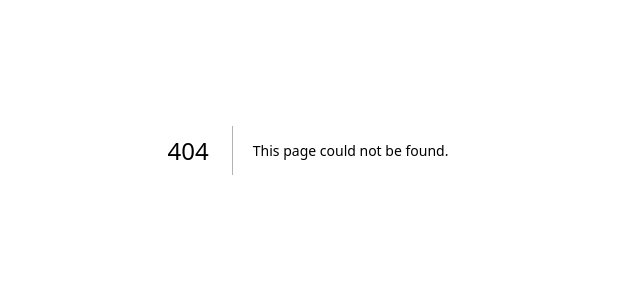
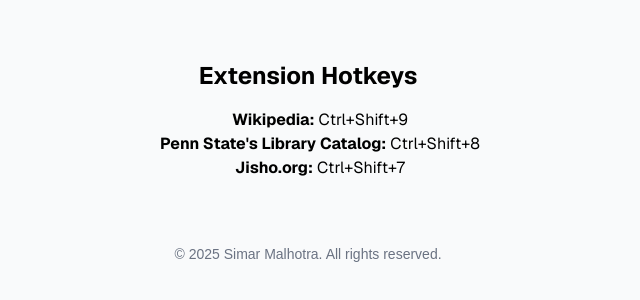
Before and after one commit to Simar-malhotra09/Minsky, a Next.js app: page /manage-hotkeys in a window 1280 px wide. Before the commit this address had no page. Shown: the part 250-550 px from the top of the page, without its empty margins (332-972 px from the left). Built offline with nearby package versions, Linux system fonts and the light colour scheme.

Commit message:
remove 'tabs' permission to comply with google ext store's TOS

```diff
--- /dev/null
+++ b/app/manage-hotkeys/page.tsx
@@ -0,0 +1,41 @@
+"use client"
+import Image from "next/image";
+import { useEffect, useState } from 'react';
+export default function Home() {
+
+
+  const [commands, setCommands] = useState({});
+  const [hosts, setHosts] = useState([]);
+
+  useEffect(() => {
+    fetch('/manifest.json')
+      .then(res => res.json())
+      .then(manifest => {
+        setCommands(manifest.commands || {});
+        setHosts(manifest.host_permissions || []);
+      });
+  }, []);
+
+  return (
+    <main className="flex min-h-screen flex-col items-center justify-center bg-gray-50 text-center px-4">
+       <div className="p-6 font-sans">
+      <h1 className="text-2xl text-black font-bold mb-4">Extension Hotkeys</h1>
+
+      <ul className="list-none text-black pl-6">
+        {Object.entries(commands).map(([key, value]) => (
+          <li key={key}>
+            <strong>{value.description || key}:</strong>{' '}
+            {value.suggested_key?.default || 'N/A'}
+          </li>
+        ))}
+      </ul>
+
+    </div>
+
+
+    <footer className="mt-10 text-sm text-gray-500">
+        &copy; {new Date().getFullYear()} Simar Malhotra. All rights reserved.
+      </footer>
+    </main>
+  );
+}
--- /dev/null
+++ b/app/view-hotkeys/page.tsx
@@ -0,0 +1,41 @@
+"use client"
+import Image from "next/image";
+import { useEffect, useState } from 'react';
+export default function Home() {
+
+
+  const [commands, setCommands] = useState({});
+  const [hosts, setHosts] = useState([]);
+
+  useEffect(() => {
+    fetch('/manifest.json')
+      .then(res => res.json())
+      .then(manifest => {
+        setCommands(manifest.commands || {});
+        setHosts(manifest.host_permissions || []);
+      });
+  }, []);
+
+  return (
+    <main className="flex min-h-screen flex-col items-center justify-center bg-gray-50 text-center px-4">
+       <div className="p-6 font-sans">
+      <h1 className="text-2xl text-black font-bold mb-4">Extension Hotkeys</h1>
+
+      <ul className="list-none text-black pl-6">
+        {Object.entries(commands).map(([key, value]) => (
+          <li key={key}>
+            <strong>{value.description || key}:</strong>{' '}
+            {value.suggested_key?.default || 'N/A'}
+          </li>
+        ))}
+      </ul>
+
+    </div>
+
+
+    <footer className="mt-10 text-sm text-gray-500">
+        &copy; {new Date().getFullYear()} Simar Malhotra. All rights reserved.
+      </footer>
+    </main>
+  );
+}
--- a/extension/background.js
+++ b/extension/background.js
@@ -1,7 +1,7 @@
 const commandToUrl = {
   "search-wikipedia": "https://en.wikipedia.org/wiki/Special:Search?search=",
   "search-jisho": "https://jisho.org/search/",
-  "search-psu-lib":"https://libraries.psu.edu/search/all/"
+  "search-psu-lib": "https://libraries.psu.edu/search/all/"
 };
 
 chrome.commands.onCommand.addListener((command) => {
```
Also changed, not shown: extension/manifest.json.
